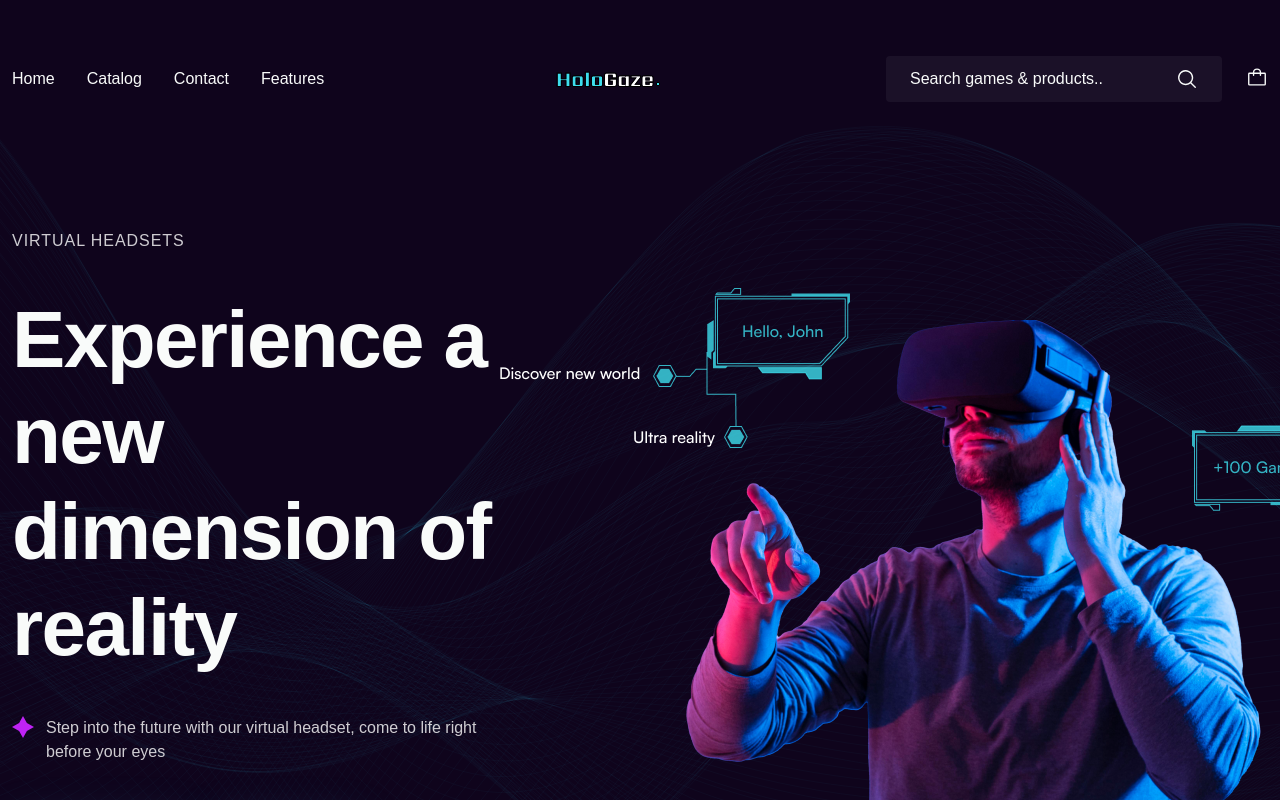
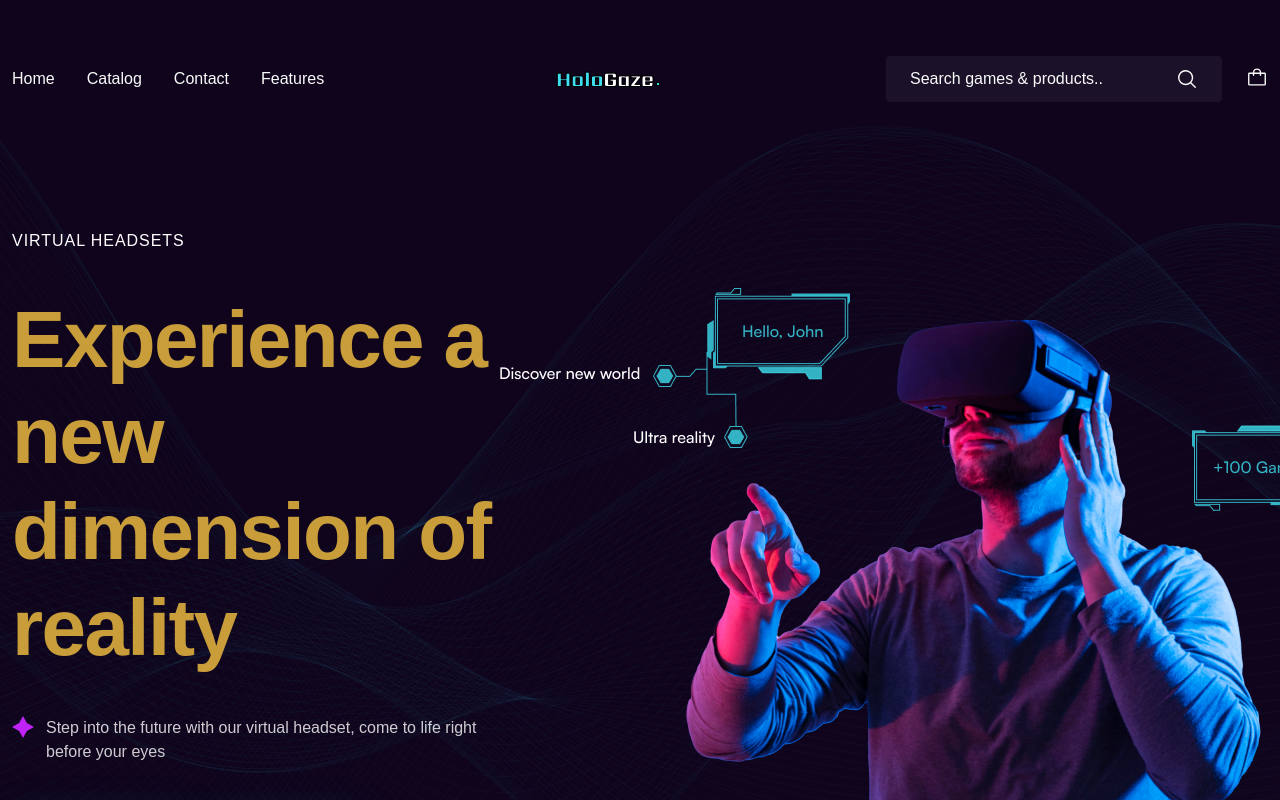
Before and after one commit to sergioliveira-developer/tech-solutions, a React (Vite) app: page / in a window 1280 px wide. Shown: the top 800 px of the page. Built offline with nearby package versions, Linux system fonts and the light colour scheme; a web font is replaced by a local one.

Commit message:
creating interactive effects on the website.

```diff
--- a/src/Screens/Home/index.jsx
+++ b/src/Screens/Home/index.jsx
@@ -34,8 +34,32 @@ import Coments from '../../../public/coments.svg';
 import Line3 from '../../../public/line-3.svg';
 
 import { PageCardsGames } from '../PageCards';
+import { useState, useEffect } from 'react';
 
 export function Home() {
+  const [titleColor, setTitleColor] = useState('#fff'); // Cor do título
+  const [subtitleColor, setSubtitleColor] = useState('#fff'); // Cor do subtítulo
+
+  // Função para gerar uma cor hexadecimal aleatória
+  const getRandomColor = () => {
+    const letters = '0123456789ABCDEF';
+    let color = '#';
+    for (let i = 0; i < 6; i++) {
+      color += letters[Math.floor(Math.random() * 16)];
+    }
+    return color;
+  };
+
+  // useEffect para definir uma nova cor do título quando a página for recarregada
+  useEffect(() => {
+    setTitleColor(getRandomColor());
+  }, []); // Executa apenas uma vez no carregamento da página
+
+  // Função para alterar a cor do subtítulo ao clicar no botão "Visit Store"
+  const changeSubtitleColor = () => {
+    setSubtitleColor(getRandomColor());
+  };
+
   return (
     <>
       <SectionInformations>
@@ -60,10 +84,18 @@ export function Home() {
 
           <ContainerTop>
             <div className="hero-text">
-              <InformationTop subtitle="Virtual Headsets" />
+              <InformationTop
+                subtitle="Virtual Headsets"
+                color={titleColor}
+                subtitleColor={subtitleColor}
+              />
 
               <div className="container-buttons">
-                <Button theme="blue" type="button">
+                <Button
+                  theme="blue"
+                  type="button"
+                  onClick={changeSubtitleColor}
+                >
                   Visit Sttore <img src={ArrowForward} alt="arrow-forward" />
                 </Button>
 
--- a/src/components/container-top/index.jsx
+++ b/src/components/container-top/index.jsx
@@ -1,15 +1,21 @@
 import PropTypes from 'prop-types';
-
 import PinkStar from '../../../public/pink-star.svg';
-
 import { Container } from './styles';
 
-export function InformationTop({ title, subtitle, ...props }) {
+export function InformationTop({
+  title,
+  subtitle,
+  color = '#fff',
+  subtitleColor = '#fff',
+  ...props
+}) {
+  // Nova prop subtitleColor
   return (
     <Container {...props}>
-      <h3>{subtitle}</h3>
-      <h1>Experience a new dimension of reality</h1>
-
+      <h3 style={{ color: subtitleColor }}>{subtitle}</h3>{' '}
+      {/* Cor aplicada no subtítulo */}
+      <h1 style={{ color }}>Experience a new dimension of reality</h1>{' '}
+      {/* Cor aplicada no título */}
       <div className="description">
         <img className="pink-star" src={PinkStar} alt="pink-star" />
         <p>
@@ -24,4 +30,6 @@ export function InformationTop({ title, subtitle, ...props }) {
 InformationTop.propTypes = {
   title: PropTypes.string,
   subtitle: PropTypes.string,
+  color: PropTypes.string, // Cor do título
+  subtitleColor: PropTypes.string, // Cor do subtítulo
 };
--- a/src/components/container-top/styles.js
+++ b/src/components/container-top/styles.js
@@ -1,5 +1,4 @@
 import { styled } from 'styled-components';
-import { theme } from '../../styles/theme';
 
 export const Container = styled.div`
   display: flex;
@@ -24,7 +23,7 @@ export const Container = styled.div`
     font-size: 80px;
     line-height: 120%;
     letter-spacing: -0.02em;
-    color: ${theme.colors.white};
+    color: ${({ color }) => color}; /* Usando a cor passada via props */
   }
 
   img {
--- a/src/components/footer/index.jsx
+++ b/src/components/footer/index.jsx
@@ -1,8 +1,8 @@
 import { Logo, SocialMedia } from '../index';
 
+import { FooterContainer } from './styles';
+
 import Line4 from '../../../public/line-4.svg';
-
-import { FooterContainer } from './styles';
 
 export function Footer() {
   return (
```
